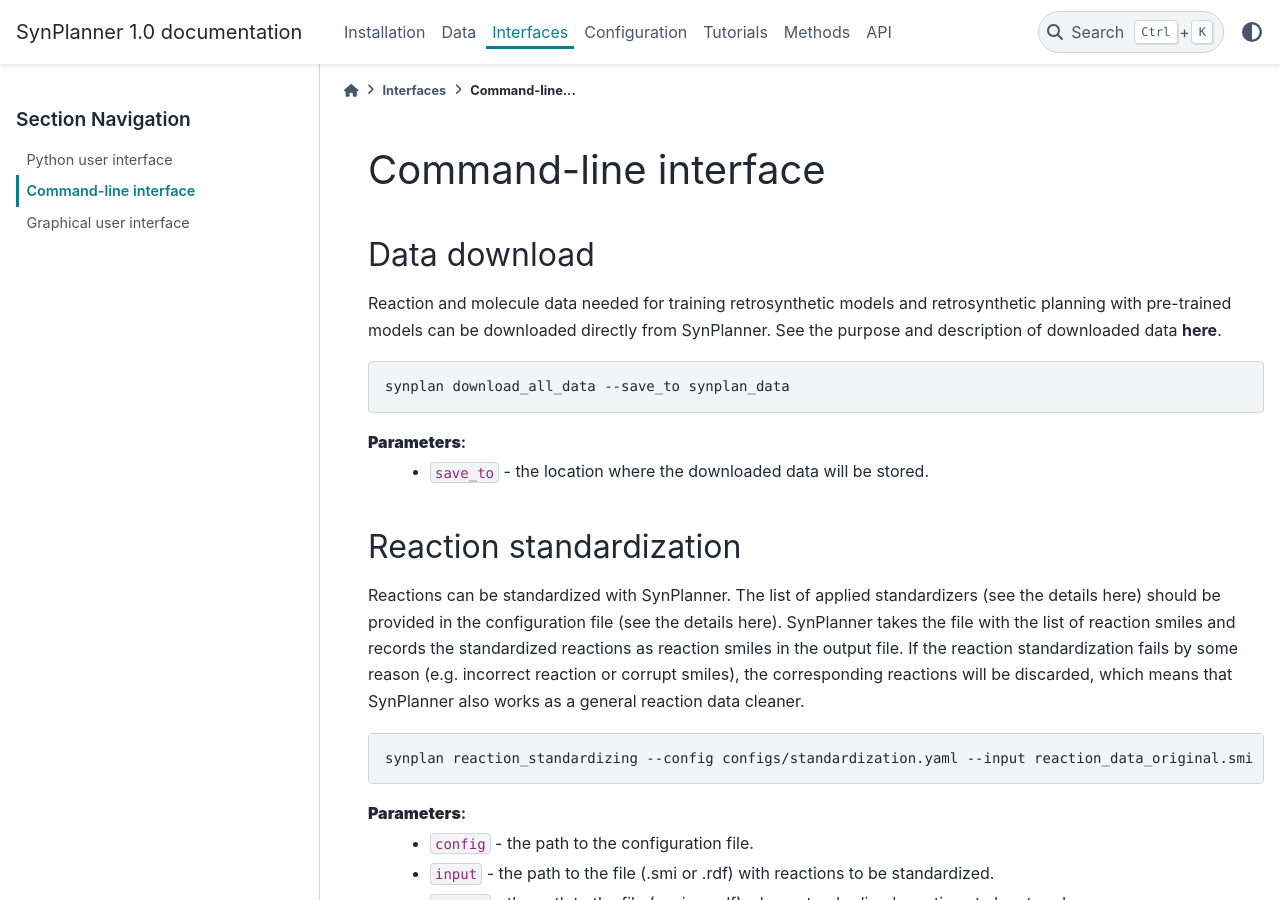
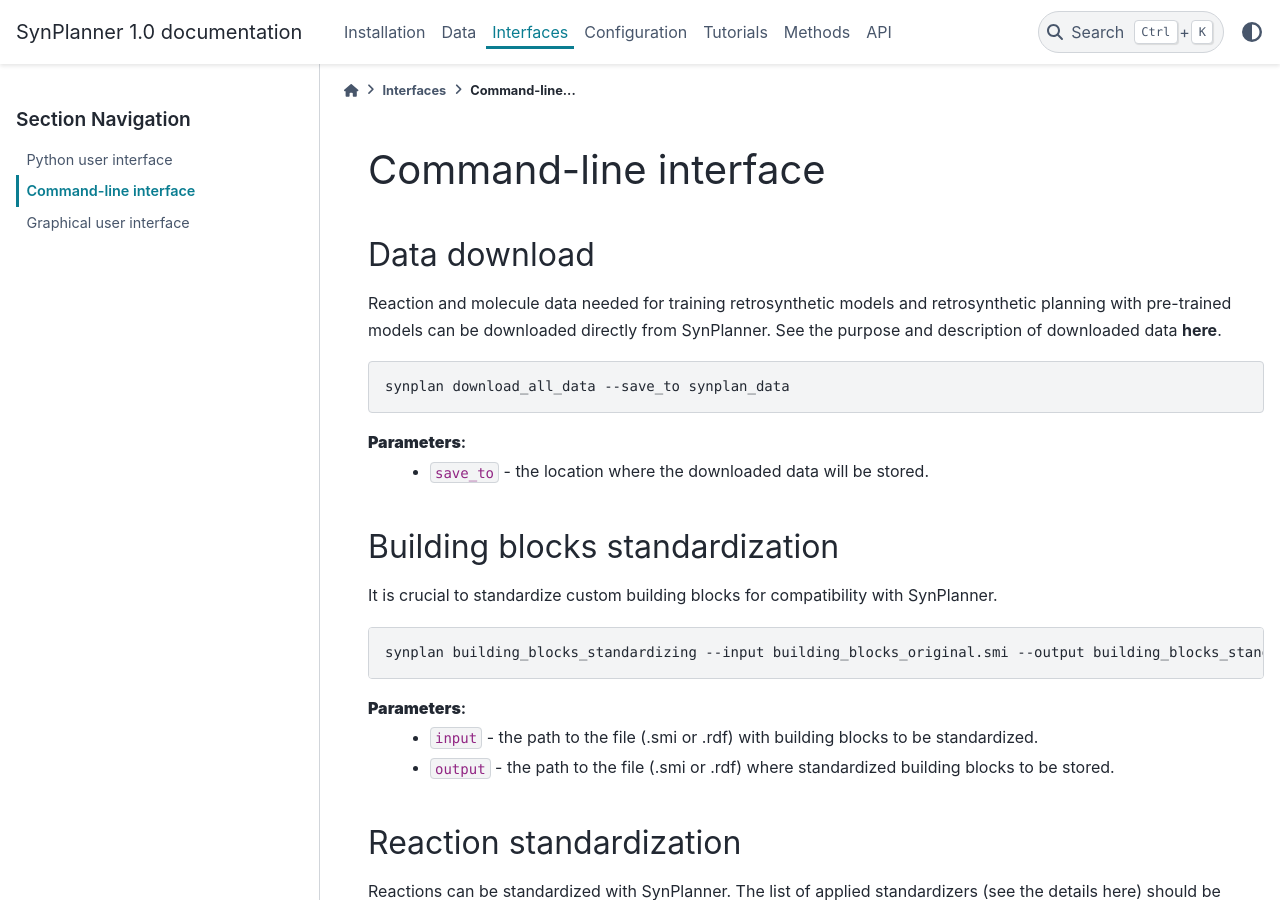
Before and after one commit to Laboratoire-de-Chemoinformatique/SynPlanner, a Sphinx documentation site: the page built from docs/interfaces/cli.rst, in a window 1280 px wide and 900 px high. Built offline with Sphinx 7.4.7 and the PyData theme 0.15.4, drawn with Linux system fonts in a browser that asks for light colours; some of the changed text lies outside the part shown.

Commit message:
building blocks cli updated

```diff
--- a/docs/interfaces/cli.rst
+++ b/docs/interfaces/cli.rst
@@ -15,6 +15,18 @@
 
 **Parameters**:
     - ``save_to`` - the location where the downloaded data will be stored.
+
+Building blocks standardization
+-------------------------------
+It is crucial to standardize custom building blocks for compatibility with SynPlanner.
+
+.. code-block:: bash
+
+    synplan building_blocks_standardizing --input building_blocks_original.smi --output building_blocks_standardized.smi
+
+**Parameters**:
+    - ``input`` - the path to the file (.smi or .rdf) with building blocks to be standardized.
+    - ``output`` - the path to the file (.smi or .rdf) where standardized building blocks to be stored.
 
 Reaction standardization
 ---------------------------
@@ -115,12 +127,11 @@
 
 Retrosynthetic planning
 ---------------------------
-Retrosynthetic planning can be performed with the below command.
-If you use your custom building blocks, be sure to canonicalize them before planning.
+Retrosynthetic planning can be performed in SynPlanner.
 
 .. code-block:: bash
 
-    synplan planning --config configs/planning.yaml --targets targets.smi --reaction_rules reaction_rules.pickle --building_blocks building_blocks_stand.smi --policy_network policy_network.ckpt --value_network=None  --results_dir planning_results
+    synplan planning --config configs/planning.yaml --targets targets.smi --reaction_rules reaction_rules.pickle --building_blocks building_blocks_stand.smi --policy_network policy_network.ckpt --results_dir planning_results
 
 **Parameters**:
     - ``config`` - the path to the configuration file.
```
Also changed, not shown: 1 other file.
